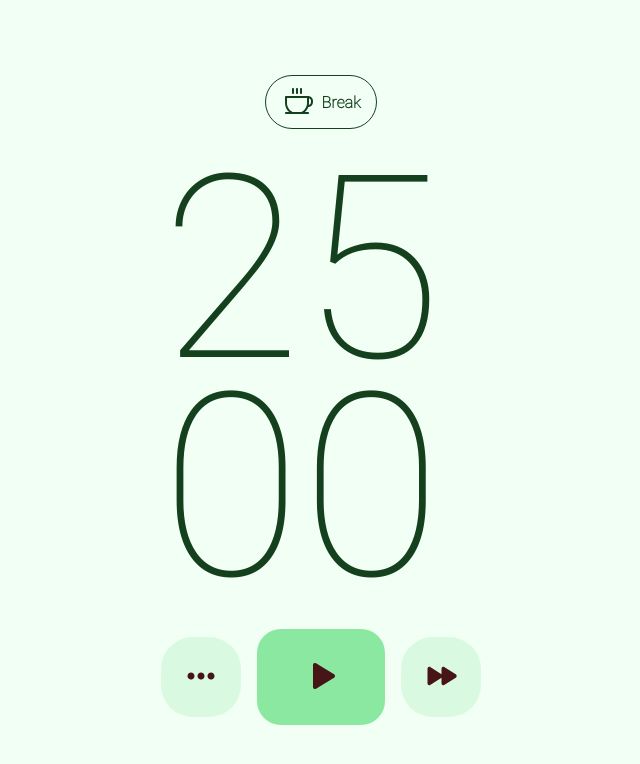
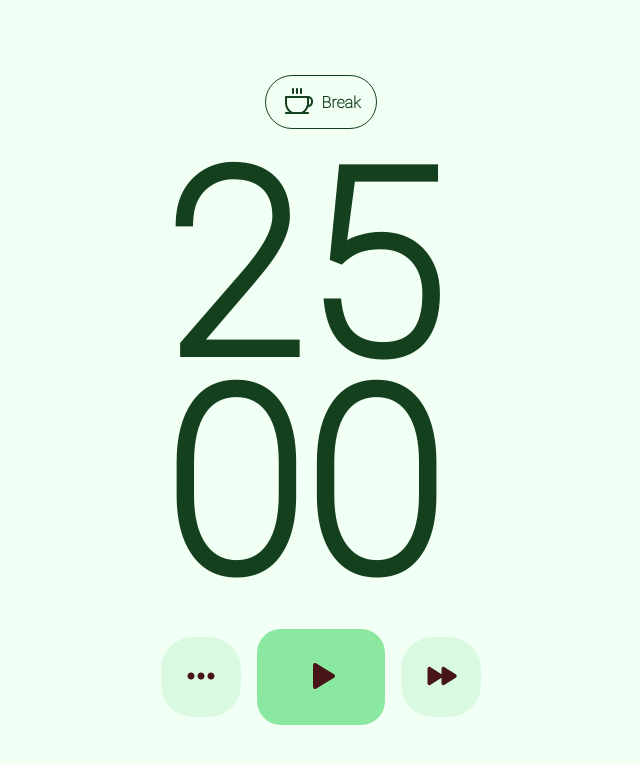
Before and after one commit to murilonicemento/pomodoro, a React (Create React App) app: page / in a window 1280 px wide. Shown: the top 764 px of the page, without its empty margins (319-959 px from the left). Built offline with nearby package versions, Linux system fonts and the light colour scheme.

Commit message:
style: mudança do peso da fonte

```diff
--- a/src/style/index.scss
+++ b/src/style/index.scss
@@ -56,8 +56,13 @@ body {
   height: 100vh;
   background-color: #f2fff5;
   font-family: "Roboto", monospace, sans-serif;
+  font-weight: 800;
   display: grid;
   place-items: center;
+
+  .container {
+    margin: 15px auto;
+  }
 
   p {
     font-size: 16px;
```
